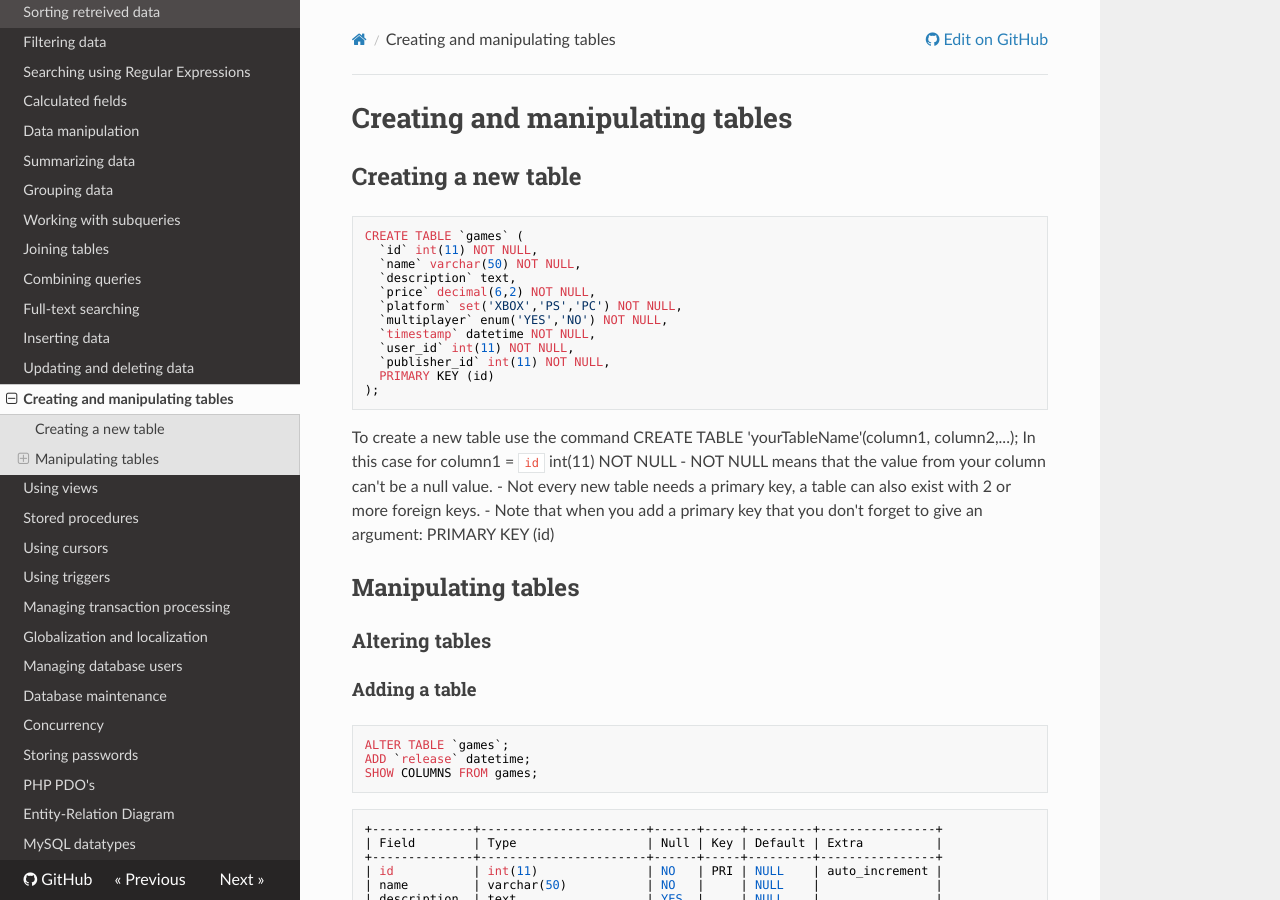
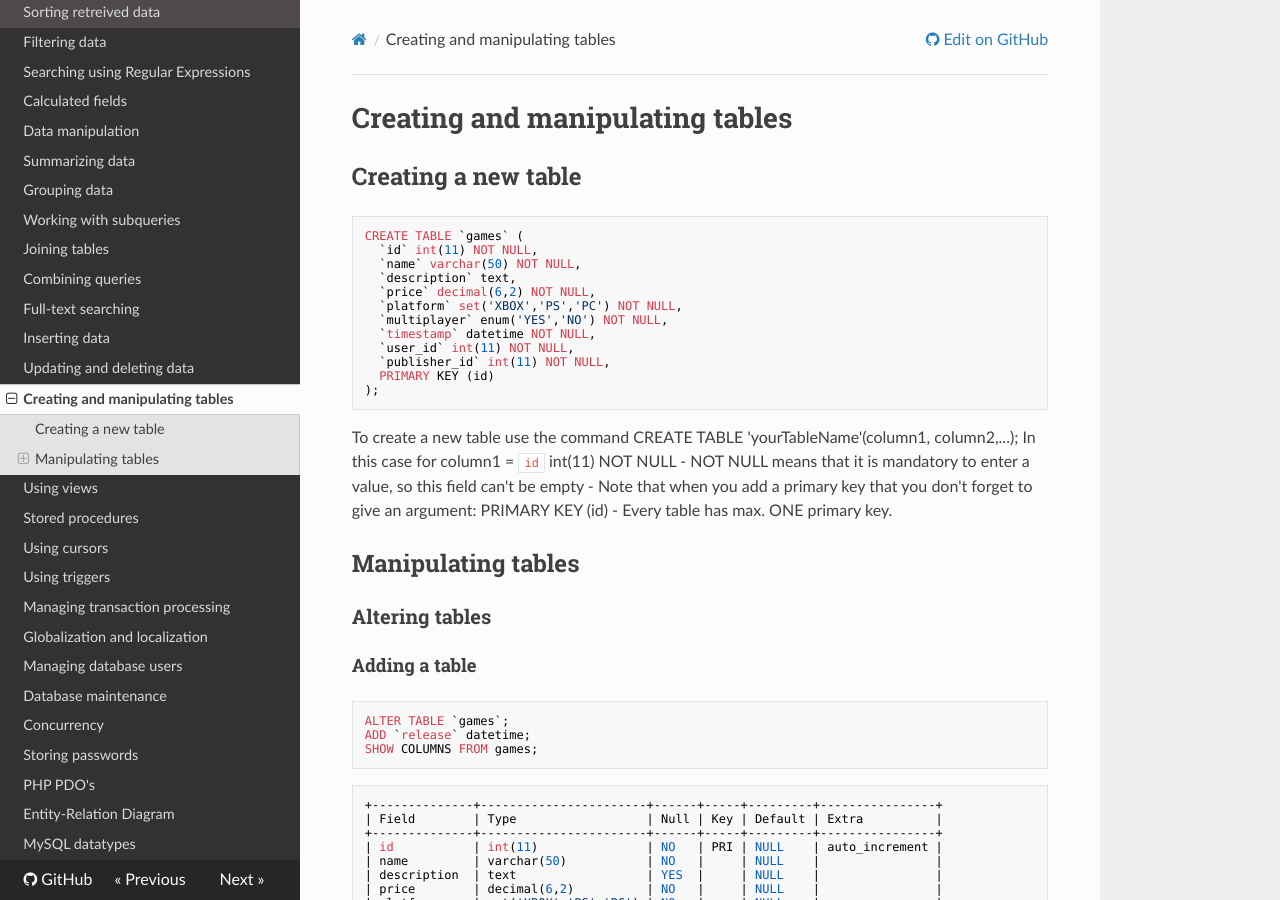
Before and after one commit to sillevl/course-databases, an MkDocs documentation site: the page built from docs/creating-and-manipulating-tables.md, in a window 1280 px wide and 900 px high. Built offline with MkDocs 1.6.1, drawn with Linux system fonts in a browser that asks for light colours; nearby versions of some CDN libraries; old or Windows-style settings are respelled for this version of MkDocs.

Commit message:
Update creating-and-manipulating-tables.md

````diff
--- a/docs/creating-and-manipulating-tables.md
+++ b/docs/creating-and-manipulating-tables.md
@@ -18,9 +18,9 @@ CREATE TABLE `games` (
 ```
 To create a new table use the command CREATE TABLE 'yourTableName'(column1, column2,...);
 In this case for column1 = `id` int(11) NOT NULL
-- NOT NULL means that the value from your column can't be a null value.
-- Not every new table needs a primary key, a table can also exist with 2 or more foreign keys.
+- NOT NULL means that it is mandatory to enter a value, so this field can't be empty
 - Note that when you add a primary key that you don't forget to give an argument: PRIMARY KEY (id)
+- Every table has max. ONE primary key.
 
 ##Manipulating tables
 ###Altering tables
````
